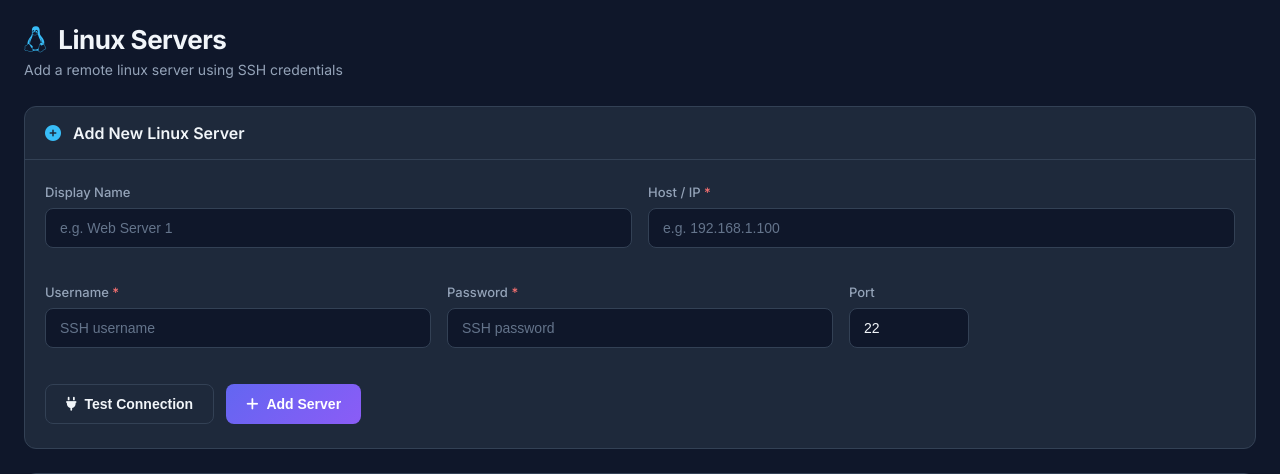
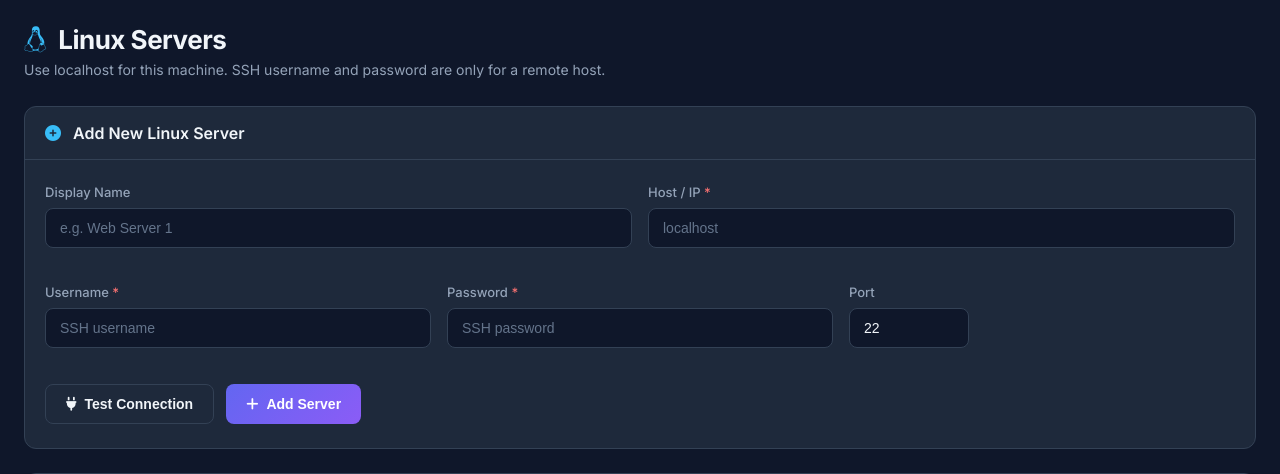
Before and after one commit to lipsachoudhury/monitoring_demo, a Flask app: page /servers in a window 1280 px wide. Shown: the part 64-538 px from the top of the page. Run offline with Flask 3, Linux system fonts and the light colour scheme; the visitor is signed in with stand-in values (Sample User, id 1); data that the repository does not hold is empty.

Commit message:
Update monitoring dashboard and server functionality

```diff
--- a/app/routes/servers.py
+++ b/app/routes/servers.py
@@ -1,6 +1,6 @@
 from functools import wraps
 from flask import Blueprint, jsonify, render_template, request, session, redirect, url_for
-from app.services.server_store import store
+from app.services.server_store import is_local_host, store
 from app.services.remote_monitor import RemoteMonitor
 
 servers_bp = Blueprint('servers', __name__)
@@ -41,11 +41,14 @@ def add_server():
     data = request.get_json()
     host = (data.get('host') or '').strip()
     os_type = (data.get('os_type') or 'linux').lower()
-    username = (data.get('username') or '').strip()
-    password = data.get('password') or ''
-    port = int(data.get('port') or 22)
+    local = is_local_host(host)
+    username = '' if local else (data.get('username') or '').strip()
+    password = '' if local else (data.get('password') or '')
+    port = 0 if local else int(data.get('port') or 22)
 
-    if not host or not username:
+    if not host:
+        return jsonify({'error': 'Host is required'}), 400
+    if not local and not username:
         return jsonify({'error': 'Host and username are required'}), 400
     if os_type not in VALID_OS:
         return jsonify({'error': 'Invalid OS type'}), 400
@@ -92,6 +95,8 @@ def delete_server(host):
 @login_required
 def test_connection():
     data = request.get_json()
+    if is_local_host(data.get('host') or ''):
+        return jsonify({'success': True, 'message': 'Local host is read on this machine'})
     monitor = RemoteMonitor(
         host=data.get('host'),
         username=data.get('username'),
@@ -106,6 +111,9 @@ def test_connection():
 @servers_bp.route('/api/servers/<host>/stats')
 @login_required
 def server_stats(host):
+    if is_local_host(host):
+        from app.services import get_monitor
+        return jsonify(get_monitor().get_all_stats())
     server = store.get_server(host, with_credentials=True)
     if not server:
         return jsonify({'error': 'Server not found'}), 404
--- a/app/services/server_store.py
+++ b/app/services/server_store.py
@@ -108,4 +108,12 @@ class ServerStore:
         return servers
 
 
+LOCAL_HOSTS = frozenset({'localhost', '127.0.0.1', '::1'})
+
+
+def is_local_host(host: str) -> bool:
+    """True when metrics can be read on this machine, with no SSH login."""
+    return (host or '').strip().lower() in LOCAL_HOSTS
+
+
 store = ServerStore()
--- a/app/static/css/style.css
+++ b/app/static/css/style.css
@@ -849,6 +849,20 @@ body {
     margin-bottom: 16px;
 }
 
+.form-row[hidden] {
+    display: none;
+}
+
+.local-hint {
+    margin: 0 0 16px;
+    color: var(--text-secondary);
+    font-size: 14px;
+}
+
+.local-hint[hidden] {
+    display: none;
+}
+
 .form-group.compact {
     max-width: 120px;
 }
--- a/app/static/js/dashboard.js
+++ b/app/static/js/dashboard.js
@@ -176,7 +176,9 @@ function escapeHtml(text) {
 async function fetchStats() {
     try {
         const host = window.MONITOR_HOST || 'localhost';
-        const url = host === 'localhost' ? '/api/stats' : `/api/stats/${encodeURIComponent(host)}`;
+        const normalized = host.trim().toLowerCase();
+        const local = normalized === 'localhost' || normalized === '127.0.0.1' || normalized === '::1';
+        const url = local ? '/api/stats' : `/api/stats/${encodeURIComponent(host)}`;
 
         const response = await fetch(url, {
             method: 'GET',
--- a/app/static/js/servers.js
+++ b/app/static/js/servers.js
@@ -1,5 +1,29 @@
 const OS_TYPE = window.CURRENT_OS || 'linux';
+const LOCAL_HOSTS = new Set(['localhost', '127.0.0.1', '::1']);
 let pendingDeleteHost = null;
+
+function isLocalHost(host) {
+    return LOCAL_HOSTS.has((host || '').trim().toLowerCase());
+}
+
+function usesLocalMonitor(name, host) {
+    if (isLocalHost(host)) return true;
+    return isLocalHost(name) && !host.trim();
+}
+
+function syncCredentialFields() {
+    const hostInput = document.getElementById('host');
+    const nameInput = document.getElementById('name');
+    const local = usesLocalMonitor(nameInput.value, hostInput.value);
+    document.getElementById('credentialFields').hidden = local;
+    document.getElementById('localHostHint').hidden = !local;
+    document.getElementById('username').required = !local;
+    document.getElementById('password').required = !local;
+    if (local) {
+        document.getElementById('username').value = '';
+        document.getElementById('password').value = '';
+    }
+}
 
 function showMessage(message, type) {
     const el = document.getElementById('formMessage');
@@ -90,12 +114,13 @@ async function testConnection() {
     const button = document.getElementById('testConnectionBtn');
 
     const host = document.getElementById('host').value.trim();
-    const username = document.getElementById('username').value.trim();
-    const password = document.getElementById('password').value;
+    const local = isLocalHost(host);
+    const username = local ? '' : document.getElementById('username').value.trim();
+    const password = local ? '' : document.getElementById('password').value;
     const port = document.getElementById('port').value || 22;
 
-    if (!host || !username || !password) {
-        showMessage('Please fill in host, username and password first', 'error');
+    if (!host || (!local && (!username || !password))) {
+        showMessage(local ? 'Enter localhost to monitor this machine' : 'Please fill in host, username and password first', 'error');
         return;
     }
 
@@ -126,11 +151,15 @@ async function addServer(e) {
     e.preventDefault();
     const form = document.getElementById('addServerForm');
 
-    const host = document.getElementById('host').value.trim();
-    const username = document.getElementById('username').value.trim();
-    const password = document.getElementById('password').value;
-    const port = document.getElementById('port').value || 22;
     const name = document.getElementById('name').value.trim();
+    let host = document.getElementById('host').value.trim();
+    const local = usesLocalMonitor(name, host);
+    if (local && !isLocalHost(host)) {
+        host = 'localhost';
+    }
+    const username = local ? '' : document.getElementById('username').value.trim();
+    const password = local ? '' : document.getElementById('password').value;
+    const port = local ? 0 : (document.getElementById('port').value || 22);
 
     try {
         const response = await fetch('/api/servers', {
@@ -143,6 +172,7 @@ async function addServer(e) {
             showMessage('Server added successfully!', 'success');
             form.reset();
             document.getElementById('port').value = 22;
+            syncCredentialFields();
             loadServers();
         } else {
             showMessage(data.error || 'Failed to add server', 'error');
@@ -156,6 +186,9 @@ document.addEventListener('DOMContentLoaded', () => {
     loadServers();
 
     document.getElementById('addServerForm').addEventListener('submit', addServer);
+    document.getElementById('host').addEventListener('input', syncCredentialFields);
+    document.getElementById('name').addEventListener('input', syncCredentialFields);
+    syncCredentialFields();
     document.getElementById('testConnectionBtn').addEventListener('click', testConnection);
     document.getElementById('confirmDeleteBtn').addEventListener('click', deleteServer);
 
--- a/app/templates/servers.html
+++ b/app/templates/servers.html
@@ -32,7 +32,7 @@
                 <i class="fab {{ 'fa-linux' if os_type == 'linux' else 'fa-windows' }}"></i>
                 {{ os_type|capitalize }} Servers
             </h1>
-            <p>Add a remote {{ os_type }} server using SSH credentials</p>
+            <p>Use localhost for this machine. SSH username and password are only for a remote host.</p>
         </div>
 
         <div class="add-server-panel">
@@ -48,17 +48,18 @@
                     </div>
                     <div class="form-group">
                         <label for="host">Host / IP <span class="required">*</span></label>
-                        <input type="text" id="host" name="host" placeholder="e.g. 192.168.1.100" required>
+                        <input type="text" id="host" name="host" placeholder="localhost" required>
                     </div>
                 </div>
-                <div class="form-row">
+                <p id="localHostHint" class="local-hint" hidden>This machine is read locally. No SSH username or password.</p>
+                <div class="form-row" id="credentialFields">
                     <div class="form-group">
                         <label for="username">Username <span class="required">*</span></label>
-                        <input type="text" id="username" name="username" placeholder="SSH username" required>
+                        <input type="text" id="username" name="username" placeholder="SSH username">
                     </div>
                     <div class="form-group">
                         <label for="password">Password <span class="required">*</span></label>
-                        <input type="password" id="password" name="password" placeholder="SSH password" required>
+                        <input type="password" id="password" name="password" placeholder="SSH password">
                     </div>
                     <div class="form-group compact">
                         <label for="port">Port</label>
```
Also changed, not shown: app/routes/dashboard.py (+4 -4 lines).
